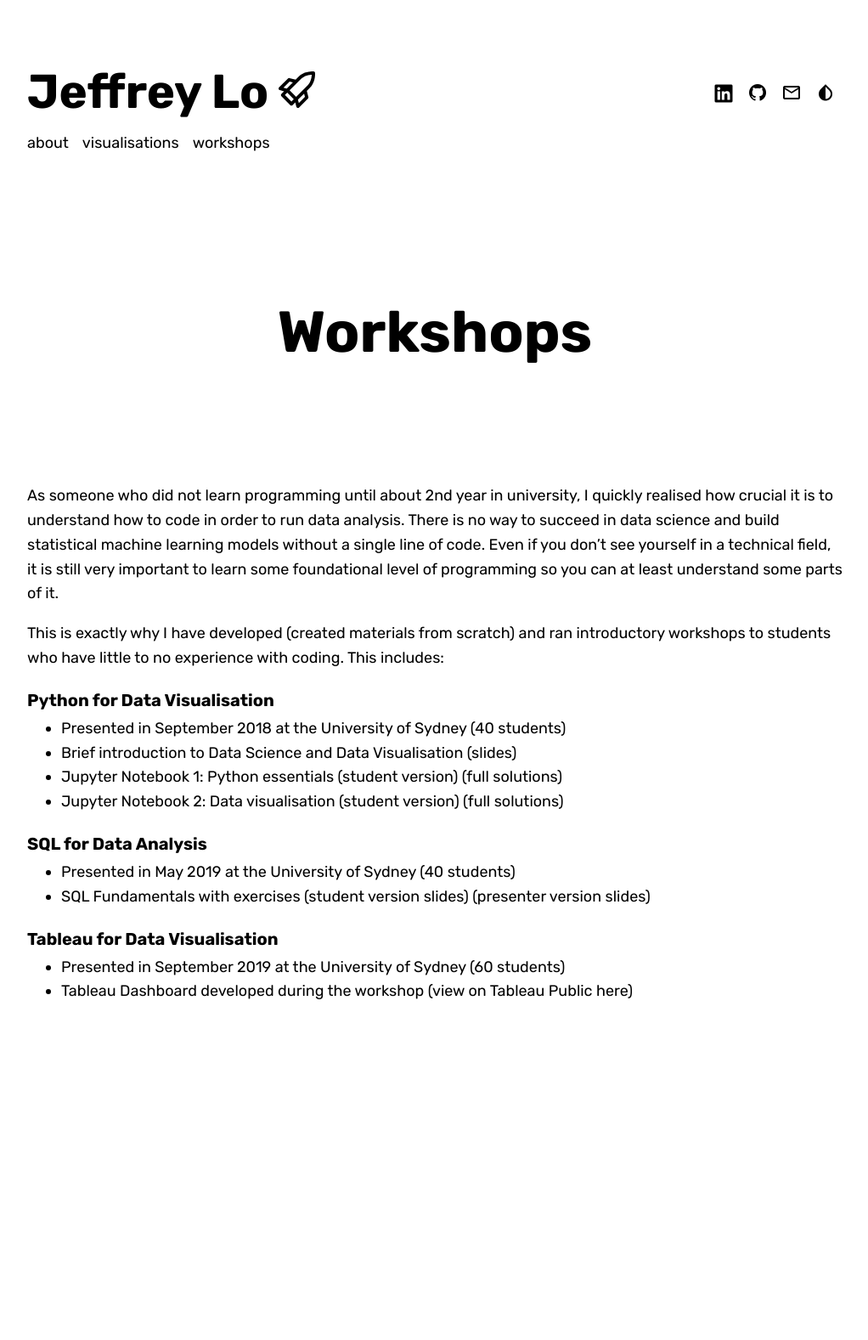
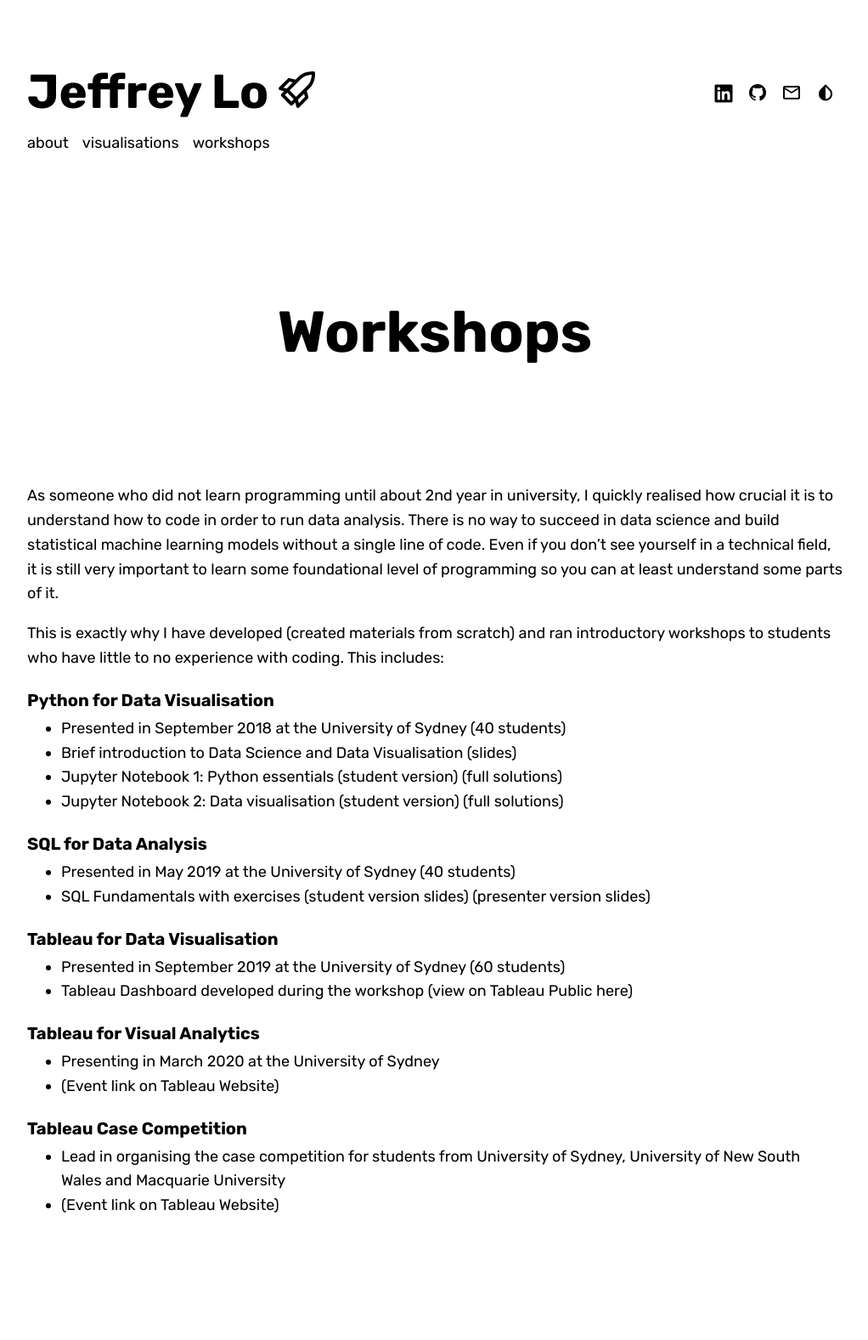
Before and after one commit to jeffreycklo/jeffreycklo.github.io, a Jekyll site: the page built from workshops.md, in a window 1280 px wide. Shown: the whole page at 85% size, without its empty margins (128-1150 px from the left). Built offline with Jekyll 4.4.1, drawn with Linux system fonts in a browser that asks for light colours; nearby versions of some CDN libraries; some web fonts are replaced; before the commit the page ends 1325 px from its top, so only the background shows below that.

Commit message:
Update workshops.md

```diff
--- a/workshops.md
+++ b/workshops.md
@@ -29,3 +29,13 @@ This is exactly why I have developed (created materials from scratch) and ran in
 
 - Presented in September 2019 at the University of Sydney (60 students)
 - Tableau Dashboard developed during the workshop ([view on Tableau Public here](https://public.tableau.com/profile/jeffrey.lo#!/vizhome/KickstarterDashboardTechnology/TechDashboard))
+
+### Tableau for Visual Analytics
+
+- Presenting in March 2020 at the University of Sydney
+- ([Event link on Tableau Website](https://usergroups.tableau.com/usyd))
+
+### Tableau Case Competition
+
+- Lead in organising the case competition for students from University of Sydney, University of New South Wales and Macquarie University
+- ([Event link on Tableau Website](https://usergroups.tableau.com/sydneycasecomp))
```
